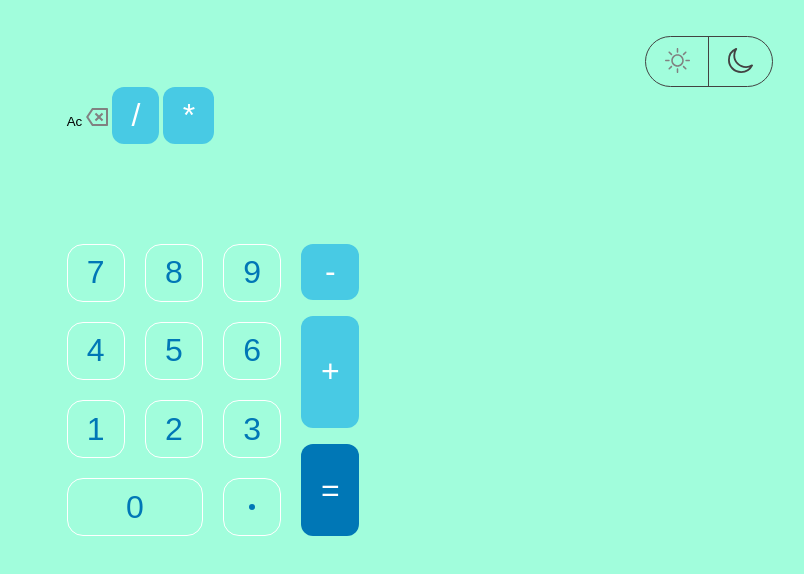
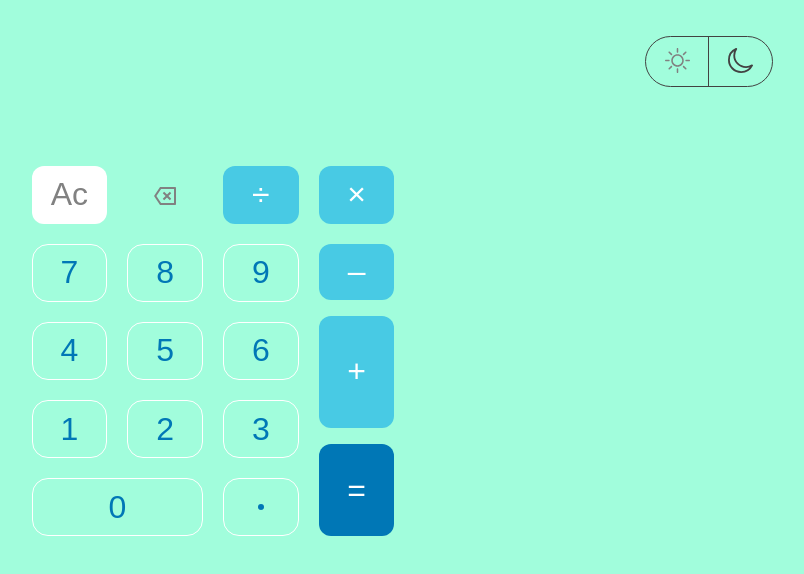
Before and after one commit to lonesahilnazir/Calcify, a plain HTML site: page index.html in a window 1280 px wide. Shown: the whole page, without its empty margins (427-1231 px from the left). Drawn offline with Linux system fonts and the light colour scheme.

Commit message:
Buttons styles completed

```diff
--- a/css/components/operations-btn.css
+++ b/css/components/operations-btn.css
@@ -5,13 +5,30 @@ button.operation {
     font-size: 2em;
     color: var(--white);
 }
-button.operation.plus{
+button.operation.plus {
     flex-grow: 2;
 }
-button.equal{
+button.equal {
     flex-grow: 2;
     background-color: var(--tertiary);
     border-radius: 12px;
     color: var(--white);
     font-size: 2em;
 }
+
+.horizontal-actions button:not(.operation, .backspace) {
+    background-color: var(--white);
+    padding: 0.3em 0.6em;
+    border-radius: 12px;
+    font-size: 2em;
+    font-weight: 500;
+    color: var(--gray);
+}
+
+.horizontal-actions button {
+    padding: 0.3em 0.6em;
+    border-radius: 12px;
+    font-size: 2em;
+    font-weight: 500;
+    grid-row: 2/3;
+}
--- a/css/layout/calculator.css
+++ b/css/layout/calculator.css
@@ -16,6 +16,9 @@
 .horizontal-actions {
     grid-column: 1/5;
     grid-row: 1/2;
+    display: grid;
+    grid-template: repeat(2, 1fr) / repeat(4, 1fr);
+    gap: 1.25em;
 }
 
 .numbers {
--- a/index.html
+++ b/index.html
@@ -33,15 +33,15 @@
         <div class="sections btns-section">
             <div class="horizontal-actions">
                 <button>Ac</button>
-                <button>
+                <button class="backspace">
                     <svg width="22" height="18" viewBox="0 0 22 18" fill="none" xmlns="http://www.w3.org/2000/svg">
                         <path
                             d="M6.53505 1.11994e-08H21.0001C21.2653 1.11994e-08 21.5196 0.105357 21.7072 0.292893C21.8947 0.48043 22.0001 0.734784 22.0001 1V17C22.0001 17.2652 21.8947 17.5196 21.7072 17.7071C21.5196 17.8946 21.2653 18 21.0001 18H6.53505C6.37046 18 6.20841 17.9594 6.06327 17.8818C5.91813 17.8042 5.7944 17.6919 5.70305 17.555L0.370054 9.555C0.260415 9.39067 0.201904 9.19755 0.201904 9C0.201904 8.80245 0.260415 8.60933 0.370054 8.445L5.70305 0.445C5.7944 0.308084 5.91813 0.195832 6.06327 0.118205C6.20841 0.0405779 6.37046 -2.46193e-05 6.53505 1.11994e-08ZM7.07005 2L2.40405 9L7.07005 16H20.0001V2H7.07005ZM13.0001 7.586L15.8281 4.757L17.2431 6.172L14.4141 9L17.2431 11.828L15.8281 13.243L13.0001 10.414L10.1721 13.243L8.75705 11.828L11.5861 9L8.75705 6.172L10.1721 4.757L13.0001 7.586Z"
                             fill="#818181" />
                     </svg>
                 </button>
-                <button class="operation">/</button>
-                <button class="operation">*</button>
+                <button class="operation">÷</button>
+                <button class="operation">×</button>
             </div>
             <div class="numbers">
                 <button class="number">7</button>
@@ -57,7 +57,7 @@
                 <button class="number"><span class="dot"></span></button>
             </div>
             <div class="vertical-actions">
-                <button class="operation">-</button>
+                <button class="operation">–</button>
                 <button class="operation plus">+</button>
                 <button class="equal">=</button>
             </div>
```
